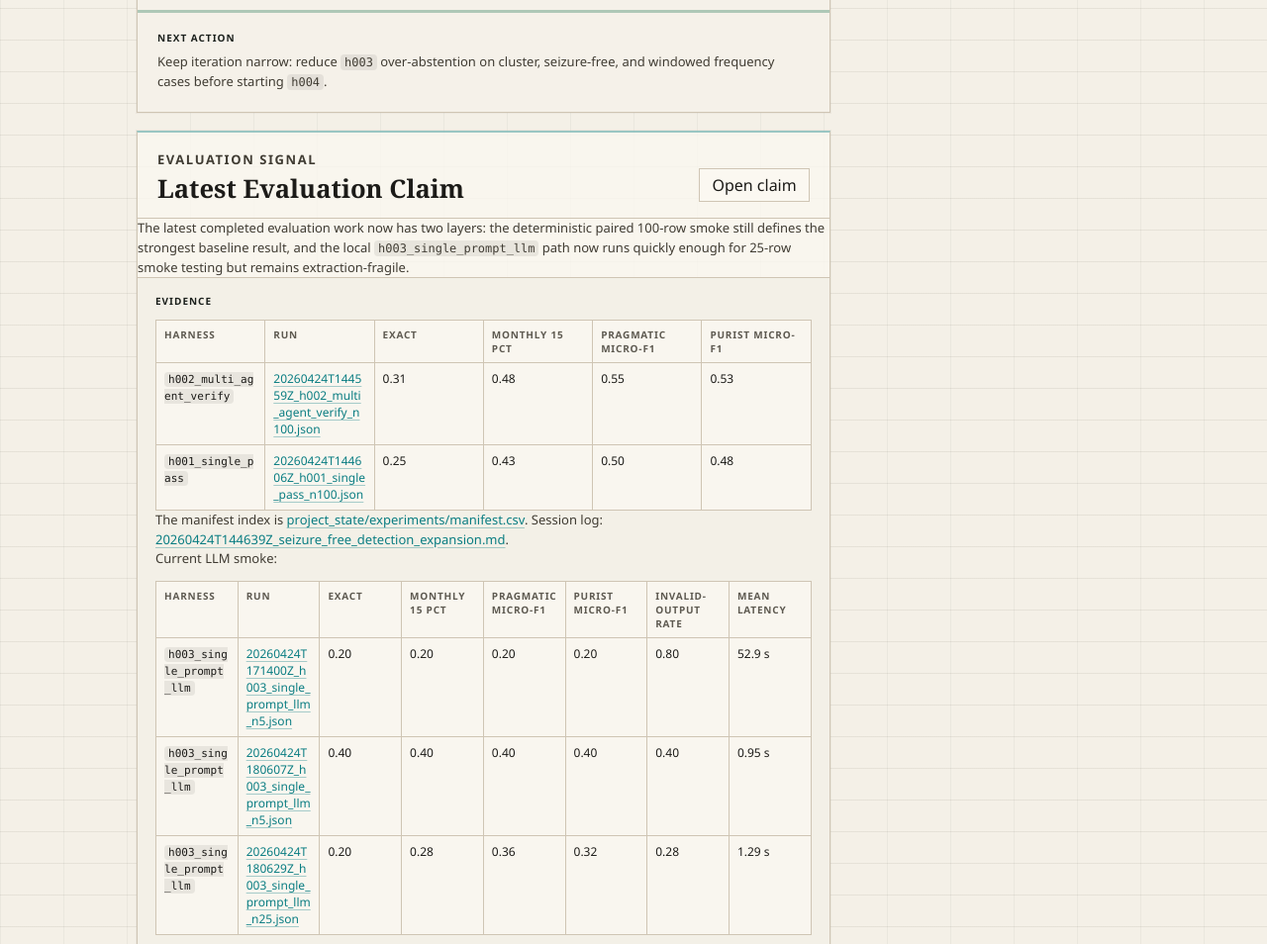
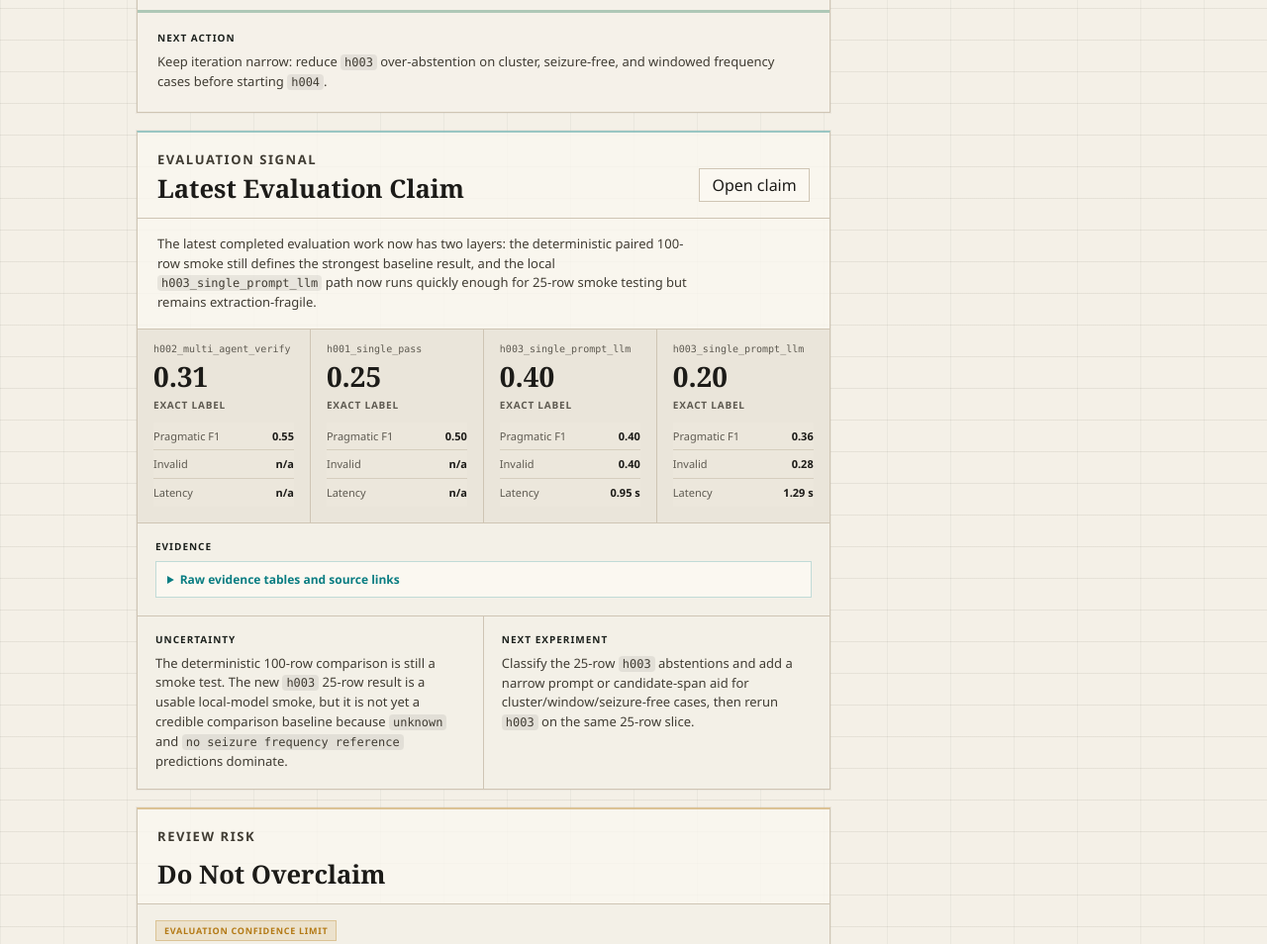
Before and after one commit to cbrown564-alt/dissertation, a plain HTML site: page site/index.html in a window 1280 px wide. Shown: the part 1080-2034 px from the top of the page at 99% size. Drawn offline with Linux system fonts and the light colour scheme.

Commit message:
Polish overview evaluation layout

```diff
--- a/site/assets/app.js
+++ b/site/assets/app.js
@@ -174,10 +174,11 @@ function renderOverview() {
           <button type="button" data-view-link="claims">Open claim</button>
         </div>
         <p class="body-lead">${data.evaluationClaim.claim}</p>
+        ${evaluationSnapshot(data.evaluationClaim.evidence)}
         <div class="compact-fields">
-          <section><b>Evidence</b>${data.evaluationClaim.evidence}</section>
-          <section><b>Uncertainty</b>${data.evaluationClaim.uncertainty}</section>
-          <section><b>Next experiment</b>${data.evaluationClaim.next}</section>
+          <section class="evaluation-evidence"><b>Evidence</b><details><summary>Raw evidence tables and source links</summary>${data.evaluationClaim.evidence}</details></section>
+          <section class="evaluation-uncertainty"><b>Uncertainty</b>${data.evaluationClaim.uncertainty}</section>
+          <section class="evaluation-next"><b>Next experiment</b>${data.evaluationClaim.next}</section>
         </div>
       </section>
       <section class="archive-panel review-risk-panel">
@@ -264,6 +265,50 @@ function renderTimelineSummary(milestones) {
       </li>`).join("")}</ol>
     </section>
   </div>`;
+}
+
+function evaluationSnapshot(evidenceHtml) {
+  const rows = compactEvaluationRows(evaluationRows(evidenceHtml));
+  if (!rows.length) return "";
+  return `<div class="evaluation-snapshot">${rows.map((row) => `
+    <article>
+      <span>${row.harness || "Harness"}</span>
+      <strong>${row.exact || "n/a"}</strong>
+      <small>Exact label</small>
+      <dl>
+        <div><dt>Pragmatic F1</dt><dd>${row.pragmatic || "n/a"}</dd></div>
+        <div><dt>Invalid</dt><dd>${row.invalid || "n/a"}</dd></div>
+        <div><dt>Latency</dt><dd>${row.latency || "n/a"}</dd></div>
+      </dl>
+    </article>`).join("")}</div>`;
+}
+
+function compactEvaluationRows(rows) {
+  if (rows.length <= 4) return rows;
+  const picked = [...rows.slice(0, 2), ...rows.slice(-2)];
+  return picked.filter((row, index) => picked.findIndex((item) => item.harness === row.harness && item.exact === row.exact && item.latency === row.latency) === index);
+}
+
+function evaluationRows(evidenceHtml) {
+  const container = document.createElement("div");
+  container.innerHTML = evidenceHtml || "";
+  return Array.from(container.querySelectorAll("table")).flatMap((table) => {
+    const headings = Array.from(table.querySelectorAll("thead th")).map((cell) => cell.textContent.trim().toLowerCase());
+    return Array.from(table.querySelectorAll("tbody tr")).map((row) => {
+      const cells = Array.from(row.children);
+      const value = (label) => {
+        const index = headings.findIndex((heading) => heading === label || heading.includes(label));
+        return index >= 0 && cells[index] ? cells[index].textContent.trim() : "";
+      };
+      return {
+        harness: value("harness"),
+        exact: value("exact"),
+        pragmatic: value("pragmatic"),
+        invalid: value("invalid-output"),
+        latency: value("mean latency"),
+      };
+    });
+  }).filter((row) => row.harness);
 }
 
 function renderPhaseStrip(milestones) {
--- a/site/assets/styles.css
+++ b/site/assets/styles.css
@@ -463,6 +463,11 @@ b {
   line-height: 1.5;
 }
 
+.body-lead {
+  padding: 16px 20px;
+  max-width: 78ch;
+}
+
 .overview-grid {
   grid-template-columns: minmax(0, 1.35fr) minmax(280px, 0.75fr);
   align-items: start;
@@ -501,6 +506,74 @@ b {
   border-top: 2px solid rgba(10, 125, 130, 0.4);
 }
 
+.evaluation-snapshot {
+  display: grid;
+  grid-template-columns: repeat(4, minmax(0, 1fr));
+  gap: 1px;
+  border-top: 1px solid var(--border);
+  background: var(--border);
+}
+
+.evaluation-snapshot article {
+  display: grid;
+  gap: 8px;
+  min-width: 0;
+  padding: 14px 16px 16px;
+  background: rgba(244, 240, 231, 0.76);
+}
+
+.evaluation-snapshot span {
+  overflow-wrap: anywhere;
+  color: var(--ink-muted);
+  font-family: "Cascadia Mono", "SFMono-Regular", Consolas, monospace;
+  font-size: 10px;
+  line-height: 1.25;
+}
+
+.evaluation-snapshot strong {
+  color: var(--ink);
+  font-family: Georgia, "Times New Roman", serif;
+  font-size: 28px;
+  line-height: 0.95;
+}
+
+.evaluation-snapshot small {
+  color: var(--ink-muted);
+  font-size: 10px;
+  font-weight: 800;
+  letter-spacing: 0.08em;
+  text-transform: uppercase;
+}
+
+.evaluation-snapshot dl {
+  display: grid;
+  gap: 1px;
+  margin: 2px 0 0;
+  background: rgba(207, 197, 180, 0.72);
+}
+
+.evaluation-snapshot div {
+  display: grid;
+  grid-template-columns: minmax(0, 1fr) auto;
+  gap: 8px;
+  padding: 7px 0;
+  background: rgba(244, 240, 231, 0.76);
+}
+
+.evaluation-snapshot dt,
+.evaluation-snapshot dd {
+  min-width: 0;
+  margin: 0;
+  color: var(--ink-muted);
+  font-size: 11px;
+  line-height: 1.25;
+}
+
+.evaluation-snapshot dd {
+  color: var(--ink);
+  font-weight: 800;
+}
+
 .review-risk-panel {
   border-top: 2px solid rgba(180, 122, 22, 0.42);
 }
@@ -532,6 +605,27 @@ b {
 
 .evaluation-panel .compact-fields {
   grid-template-columns: repeat(2, minmax(0, 1fr));
+}
+
+.evaluation-evidence details {
+  margin-top: 2px;
+}
+
+.evaluation-evidence summary {
+  min-height: 34px;
+  padding: 9px 11px;
+  border: 1px solid rgba(10, 125, 130, 0.24);
+  background: var(--paper-raised);
+  color: var(--evidence);
+  font-size: 12px;
+  font-weight: 800;
+  cursor: pointer;
+  transition: background var(--transition-fast), border-color var(--transition-fast);
+}
+
+.evaluation-evidence summary:hover {
+  border-color: rgba(10, 125, 130, 0.42);
+  background: var(--paper);
 }
 
 .compact-fields section,
@@ -1272,6 +1366,7 @@ b {
 .action-panel button:focus-visible,
 .app-stats button:focus-visible,
 .source-card:focus-visible,
+.evaluation-evidence summary:focus-visible,
 .session-record summary:focus-visible {
   outline: 2px solid var(--warning);
   outline-offset: 2px;
@@ -1479,6 +1574,25 @@ b {
   }
 }
 
+@media (max-width: 1240px) and (min-width: 1101px) {
+  .app-main {
+    width: min(1120px, calc(100vw - 104px));
+  }
+
+  .overview-grid {
+    grid-template-columns: minmax(0, 1fr);
+  }
+
+  .overview-grid .action-panel,
+  .overview-grid .decision-brief {
+    grid-column: 1;
+  }
+
+  .evaluation-snapshot {
+    grid-template-columns: repeat(2, minmax(0, 1fr));
+  }
+}
+
 @media (max-width: 680px) {
   .app-main {
     padding-right: 16px;
@@ -1487,6 +1601,7 @@ b {
 
   .source-ledger,
   .app-stats,
+  .evaluation-snapshot,
   .phase-strip {
     grid-template-columns: 1fr;
   }
```
